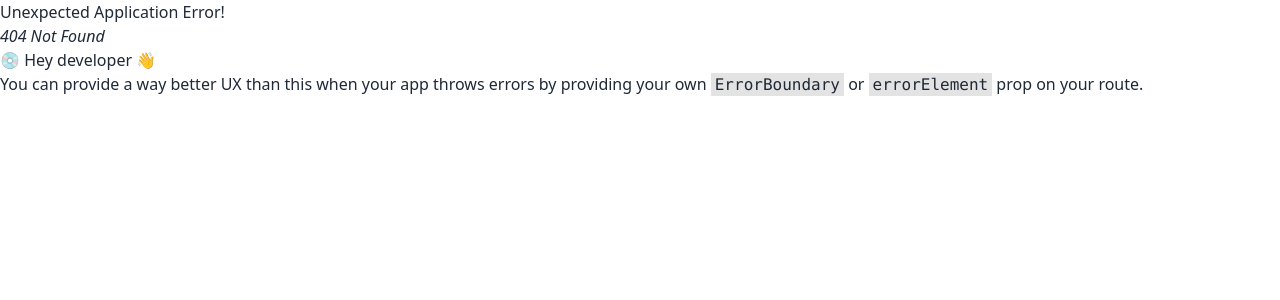
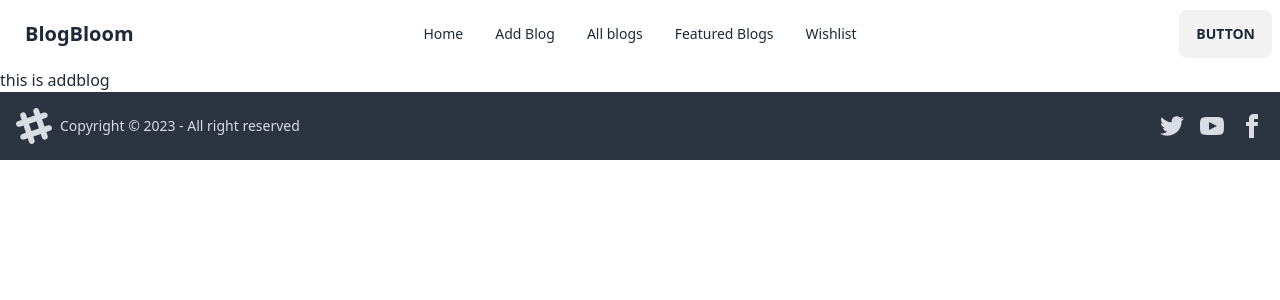
Before and after one commit to abir-exe/BlogBloom, a React (Vite) app: page /addblog in a window 1280 px wide. Before the commit this address had no page. Shown: the top 300 px of the page. Built offline with nearby package versions, Linux system fonts and the light colour scheme.

Commit message:
created navbar and added the required page routes

```diff
--- /dev/null
+++ b/src/components/shared/footer/Footer.jsx
@@ -0,0 +1,59 @@
+const Footer = () => {
+  return (
+    <div>
+      <footer className="footer items-center p-4 bg-neutral text-neutral-content">
+        <aside className="items-center grid-flow-col">
+          <svg
+            width="36"
+            height="36"
+            viewBox="0 0 24 24"
+            xmlns="http://www.w3.org/2000/svg"
+            fillRule="evenodd"
+            clipRule="evenodd"
+            className="fill-current"
+          >
+            <path d="M22.672 15.226l-2.432.811.841 2.515c.33 1.019-.209 2.127-1.23 2.456-1.15.325-2.148-.321-2.463-1.226l-.84-2.518-5.013 1.677.84 2.517c.391 1.203-.434 2.542-1.831 2.542-.88 0-1.601-.564-1.86-1.314l-.842-2.516-2.431.809c-1.135.328-2.145-.317-2.463-1.229-.329-1.018.211-2.127 1.231-2.456l2.432-.809-1.621-4.823-2.432.808c-1.355.384-2.558-.59-2.558-1.839 0-.817.509-1.582 1.327-1.846l2.433-.809-.842-2.515c-.33-1.02.211-2.129 1.232-2.458 1.02-.329 2.13.209 2.461 1.229l.842 2.515 5.011-1.677-.839-2.517c-.403-1.238.484-2.553 1.843-2.553.819 0 1.585.509 1.85 1.326l.841 2.517 2.431-.81c1.02-.33 2.131.211 2.461 1.229.332 1.018-.21 2.126-1.23 2.456l-2.433.809 1.622 4.823 2.433-.809c1.242-.401 2.557.484 2.557 1.838 0 .819-.51 1.583-1.328 1.847m-8.992-6.428l-5.01 1.675 1.619 4.828 5.011-1.674-1.62-4.829z"></path>
+          </svg>
+          <p>Copyright © 2023 - All right reserved</p>
+        </aside>
+        <nav className="grid-flow-col gap-4 md:place-self-center md:justify-self-end">
+          <a>
+            <svg
+              xmlns="http://www.w3.org/2000/svg"
+              width="24"
+              height="24"
+              viewBox="0 0 24 24"
+              className="fill-current"
+            >
+              <path d="M24 4.557c-.883.392-1.832.656-2.828.775 1.017-.609 1.798-1.574 2.165-2.724-.951.564-2.005.974-3.127 1.195-.897-.957-2.178-1.555-3.594-1.555-3.179 0-5.515 2.966-4.797 6.045-4.091-.205-7.719-2.165-10.148-5.144-1.29 2.213-.669 5.108 1.523 6.574-.806-.026-1.566-.247-2.229-.616-.054 2.281 1.581 4.415 3.949 4.89-.693.188-1.452.232-2.224.084.626 1.956 2.444 3.379 4.6 3.419-2.07 1.623-4.678 2.348-7.29 2.04 2.179 1.397 4.768 2.212 7.548 2.212 9.142 0 14.307-7.721 13.995-14.646.962-.695 1.797-1.562 2.457-2.549z"></path>
+            </svg>
+          </a>
+          <a>
+            <svg
+              xmlns="http://www.w3.org/2000/svg"
+              width="24"
+              height="24"
+              viewBox="0 0 24 24"
+              className="fill-current"
+            >
+              <path d="M19.615 3.184c-3.604-.246-11.631-.245-15.23 0-3.897.266-4.356 2.62-4.385 8.816.029 6.185.484 8.549 4.385 8.816 3.6.245 11.626.246 15.23 0 3.897-.266 4.356-2.62 4.385-8.816-.029-6.185-.484-8.549-4.385-8.816zm-10.615 12.816v-8l8 3.993-8 4.007z"></path>
+            </svg>
+          </a>
+          <a>
+            <svg
+              xmlns="http://www.w3.org/2000/svg"
+              width="24"
+              height="24"
+              viewBox="0 0 24 24"
+              className="fill-current"
+            >
+              <path d="M9 8h-3v4h3v12h5v-12h3.642l.358-4h-4v-1.667c0-.955.192-1.333 1.115-1.333h2.885v-5h-3.808c-3.596 0-5.192 1.583-5.192 4.615v3.385z"></path>
+            </svg>
+          </a>
+        </nav>
+      </footer>
+    </div>
+  );
+};
+
+export default Footer;
--- /dev/null
+++ b/src/components/shared/navbar/Navbar.jsx
@@ -0,0 +1,39 @@
+import { Link } from "react-router-dom";
+
+
+const Navbar = () => {
+
+    const NavItems = <>
+        <li><Link to="/">Home</Link></li>
+        <li><Link to="/addblog">Add Blog</Link></li>
+        <li><Link to="/allblogs">All blogs</Link></li>
+        <li><Link to="/featuredblogs">Featured Blogs</Link></li>
+        <li><Link to="/wishlist">Wishlist</Link></li>
+    </>
+
+    return (
+        <div className="navbar bg-base-100">
+  <div className="navbar-start">
+    <div className="dropdown">
+      <label tabIndex={0} className="btn btn-ghost lg:hidden">
+        <svg xmlns="http://www.w3.org/2000/svg" className="h-5 w-5" fill="none" viewBox="0 0 24 24" stroke="currentColor"><path strokeLinecap="round" strokeLinejoin="round" strokeWidth="2" d="M4 6h16M4 12h8m-8 6h16" /></svg>
+      </label>
+      <ul tabIndex={0} className="menu menu-sm dropdown-content mt-3 z-[1] p-2 shadow bg-base-100 rounded-box w-52">
+        {NavItems}
+      </ul>
+    </div>
+    <a className="btn btn-ghost normal-case text-xl">BlogBloom</a>
+  </div>
+  <div className="navbar-center hidden lg:flex">
+    <ul className="menu menu-horizontal px-1">
+      {NavItems}
+    </ul>
+  </div>
+  <div className="navbar-end">
+    <a className="btn">Button</a>
+  </div>
+</div>
+    );
+};
+
+export default Navbar;
--- a/src/layout/Main.jsx
+++ b/src/layout/Main.jsx
@@ -1,12 +1,14 @@
 import { Outlet } from "react-router-dom";
+import Navbar from "../components/shared/navbar/Navbar";
+import Footer from "../components/shared/footer/Footer";
 
 
 const Main = () => {
     return (
         <div>
-
+            <Navbar></Navbar>
             <Outlet></Outlet>
-
+            <Footer></Footer>
         </div>
     );
 };
--- /dev/null
+++ b/src/pages/AddBlog/AddBlog.jsx
@@ -0,0 +1,11 @@
+
+
+const AddBlog = () => {
+    return (
+        <div>
+            this is addblog
+        </div>
+    );
+};
+
+export default AddBlog;
--- a/src/routes/Routes.jsx
+++ b/src/routes/Routes.jsx
@@ -1,6 +1,7 @@
 import { createBrowserRouter } from "react-router-dom";
 import Main from "../layout/Main";
 import Home from "../pages/Home/Home";
+import AddBlog from "../pages/AddBlog/AddBlog";
 
 
 const router = createBrowserRouter([
@@ -12,6 +13,10 @@
             path: '/',
             element: <Home></Home>
         },
+        {
+          path: '/addblog',
+          element: <AddBlog></AddBlog>
+        }
       ]
     },
   ]);
```
